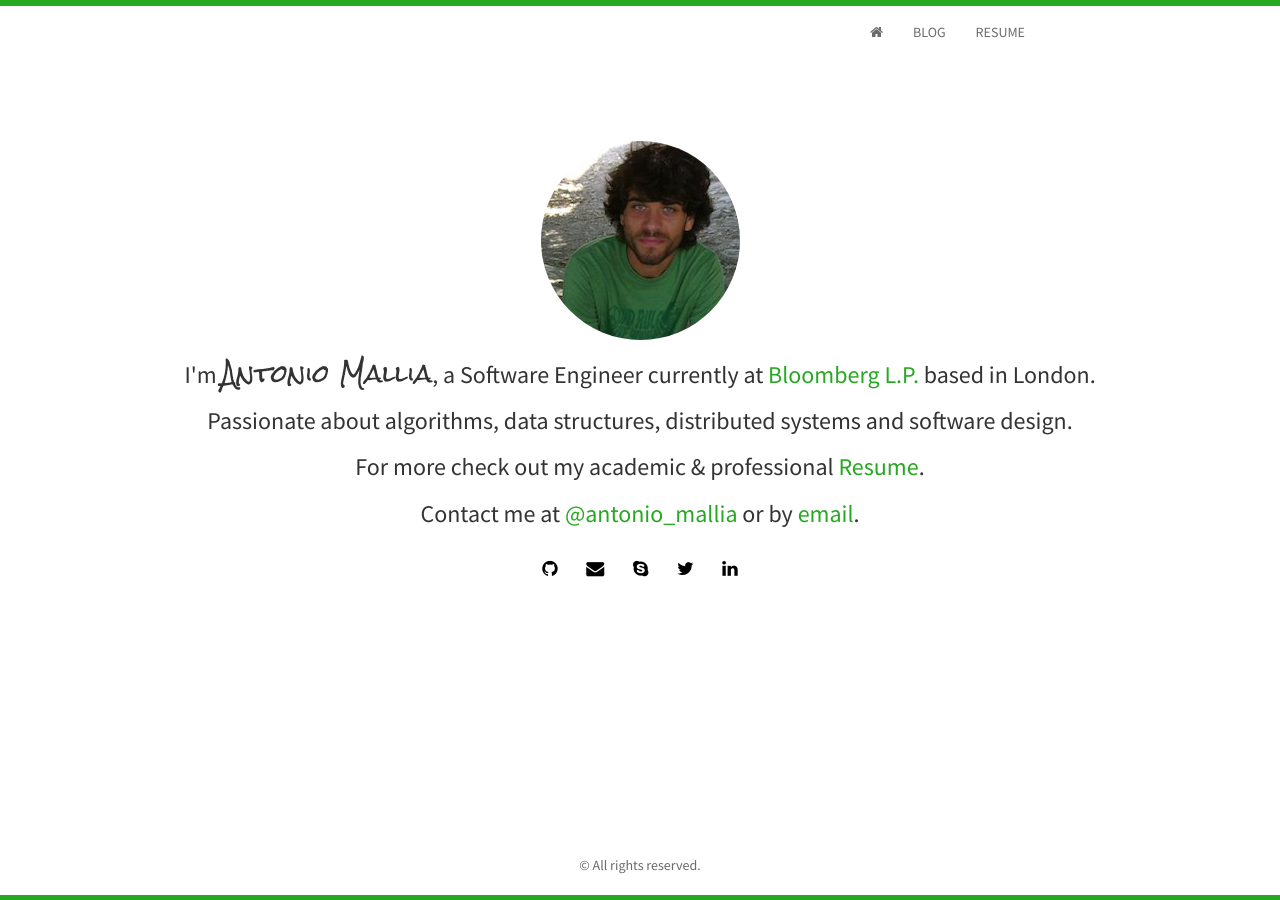
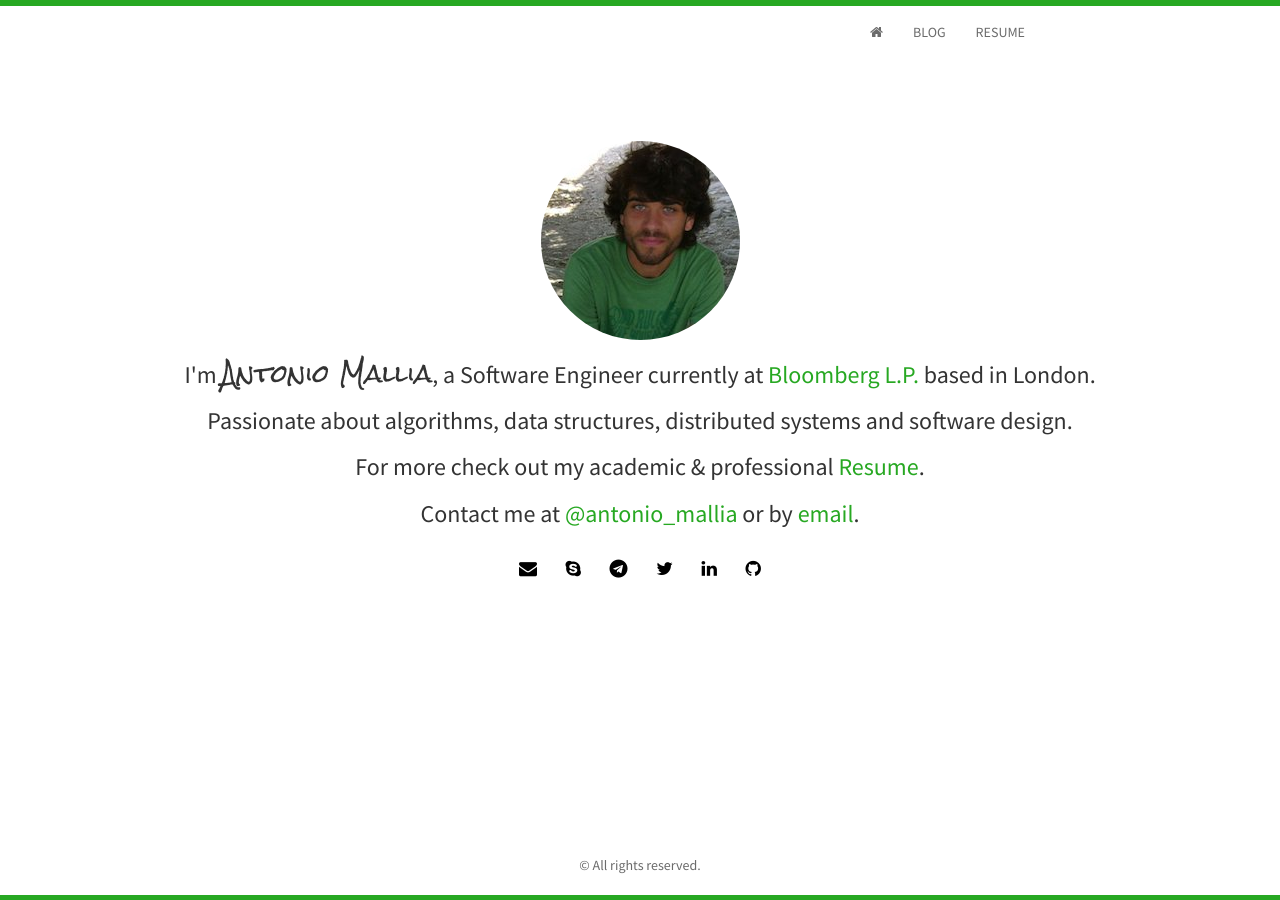
Before and after one commit to amallia/amallia.github.io, a Jekyll site: the page built from index.html, in a window 1280 px wide. Built offline with Jekyll 4.4.1, drawn with Linux system fonts in a browser that asks for light colours; nearby versions of some CDN libraries; the list of posts is cut into pages by our own code.

Commit message:
Added telegram

```diff
--- a/_config.yml
+++ b/_config.yml
@@ -22,6 +22,7 @@ github: amallia # username
 twitter: antonio_mallia
 linkedin: antoniomallia
 skype: antonio.mallia
+telegram: antoniomallia
 #stackoverflow: username   #e.g: users/2735833/proton1h1
 #Comment out if you don't want disqus
 disqus: amallia
--- a/_includes/social.html
+++ b/_includes/social.html
@@ -1,22 +1,25 @@
 <div class="social">
 	<h4>
-    {% if site.github %}
-	  <a href="http://github.com/{{ site.github }}"><i class="fa fa-github"></i></a>
-    {% endif %}
     {% if site.email %}
-	  <a href="mailto:{{ site.email}}"><i class="fa fa-envelope"></i></a>
+      <a href="mailto:{{ site.email}}"><i class="fa fa-envelope"></i></a>
     {% endif %}
     {% if site.skype %}
       <a href="skype:{{ site.skype }}?add"><i class="fa fa-skype"></i></a>
     {% endif %}
+    {% if site.telegram %}
+      <a href="http://www.telegram.me/{{ site.telegram }}" target="_blank"><i class="fa fa-telegram"></i></a>
+    {% endif %}
     {% if site.twitter %}
-	  <a href="http://twitter.com/{{ site.twitter }}"><i class="fa fa-twitter"></i></a>
+      <a href="http://twitter.com/{{ site.twitter }}" target="_blank"><i class="fa fa-twitter"></i></a>
     {% endif %}
     {% if site.linkedin %}
-	  <a href="http://linkedin.com/in/{{ site.linkedin }}"><i class="fa fa-linkedin"></i></a>
+      <a href="http://linkedin.com/in/{{ site.linkedin }}" target="_blank"><i class="fa fa-linkedin"></i></a>
+    {% endif %}
+    {% if site.github %}
+      <a href="http://github.com/{{ site.github }}" target="_blank"><i class="fa fa-github"></i></a>
     {% endif %}
     {% if site.stackoverflow %}
-	  <a href="http://stackoverflow.com/{{ site.stackoverflow }}"><i class="fa fa-stack-overflow"></i></a>
+      <a href="http://stackoverflow.com/{{ site.stackoverflow }}"><i class="fa fa-stack-overflow"></i></a>
     {% endif %}
 	</h4>
 </div>
--- a/_layouts/layout.html
+++ b/_layouts/layout.html
@@ -29,7 +29,7 @@
 	<!-- Custom styles for this template -->
     <link rel="stylesheet" type="text/css" href="{{ site.baseurl }}static/css/main.css" />
 	<link rel="stylesheet" type="text/css" href="https://fonts.googleapis.com/css?family=Source+Sans+Pro:200,400,200bold,400old" />
-	<link rel="stylesheet" type="text/css" href="https://maxcdn.bootstrapcdn.com/font-awesome/4.4.0/css/font-awesome.min.css" />
+	<link rel="stylesheet" type="text/css" href="https://maxcdn.bootstrapcdn.com/font-awesome/4.7.0/css/font-awesome.min.css" />
   <link rel="stylesheet" type="text/css" href="{{ site.baseurl }}static/css/syntax.css" />
   <link rel="stylesheet" type="text/css" href="{{ site.baseurl }}static/css/corner-ribbon.min.css" />
     <!-- Google Analytics -->
```
